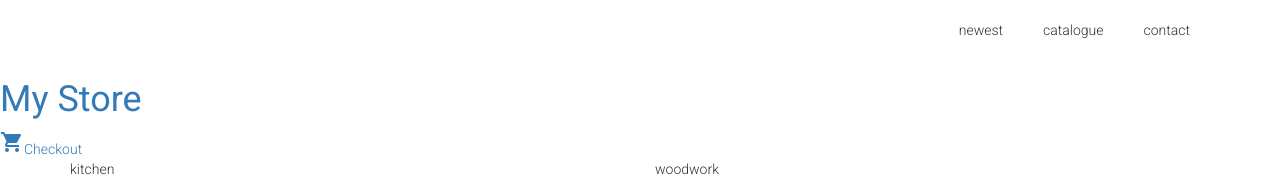
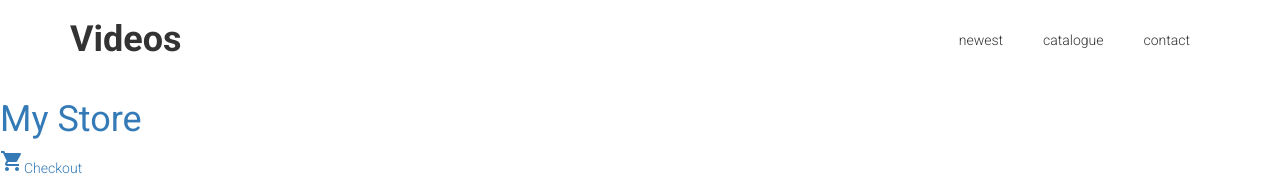
Before and after one commit to mdlawrenceusa/et713-20231003-ng, an Angular app: page / in a window 1280 px wide. Shown: the top 177 px of the page. Built offline with nearby package versions, Linux system fonts and the light colour scheme.

Commit message:
1 file modified

```diff
--- a/src/app/top-bar/top-bar.component.html
+++ b/src/app/top-bar/top-bar.component.html
@@ -1,6 +1,6 @@
 <header class="container">
 <div class="row">
-  <h1 class="col-sm-8">{{title}}</h1>
+  <h1 class="col-sm-8">Videos</h1>
   <nav class="col-sm-4">
     <p>newest</p>
     <p>catalogue</p>
```
